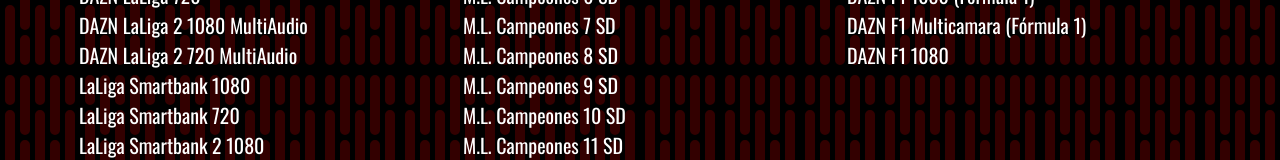
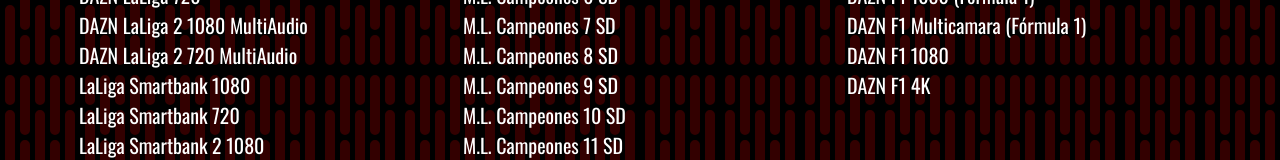
Before and after one commit to mig334uel/futbolapp, a plain HTML site: page index.html in a window 1280 px wide. Shown: the part 350-510 px from the top of the page. Drawn offline with nearby package versions, Linux system fonts and the light colour scheme; a script that the page names is missing.

Commit message:
Update index.html

```diff
--- a/index.html
+++ b/index.html
@@ -525,6 +525,7 @@
                                 <a href="acestream://4fc3417ae1f5cfd8c7ab8e4ebdb9ba88d486caf2" rel="nofollow">DAZN F1 1080 (Fórmula 1)</a><br>
                                 <a href="acestream://5536d4f66609c0f8589922a13f1562609e9d3ba6" rel="nofollow">DAZN F1 Multicamara (Fórmula 1)</a><br>
 				<a href="acestream://37b382c9f9b1c55191f35ac90949457618f94060" rel="nofollow">DAZN F1 1080</a><br>
+				<a href="acestream://43fb7b471abb4ea335f65a18364d8d306a907bf1" rel="nofollow">DAZN F1 4K</a><br>
 
 			</ul>
 			<ul class="Deportes">
```
